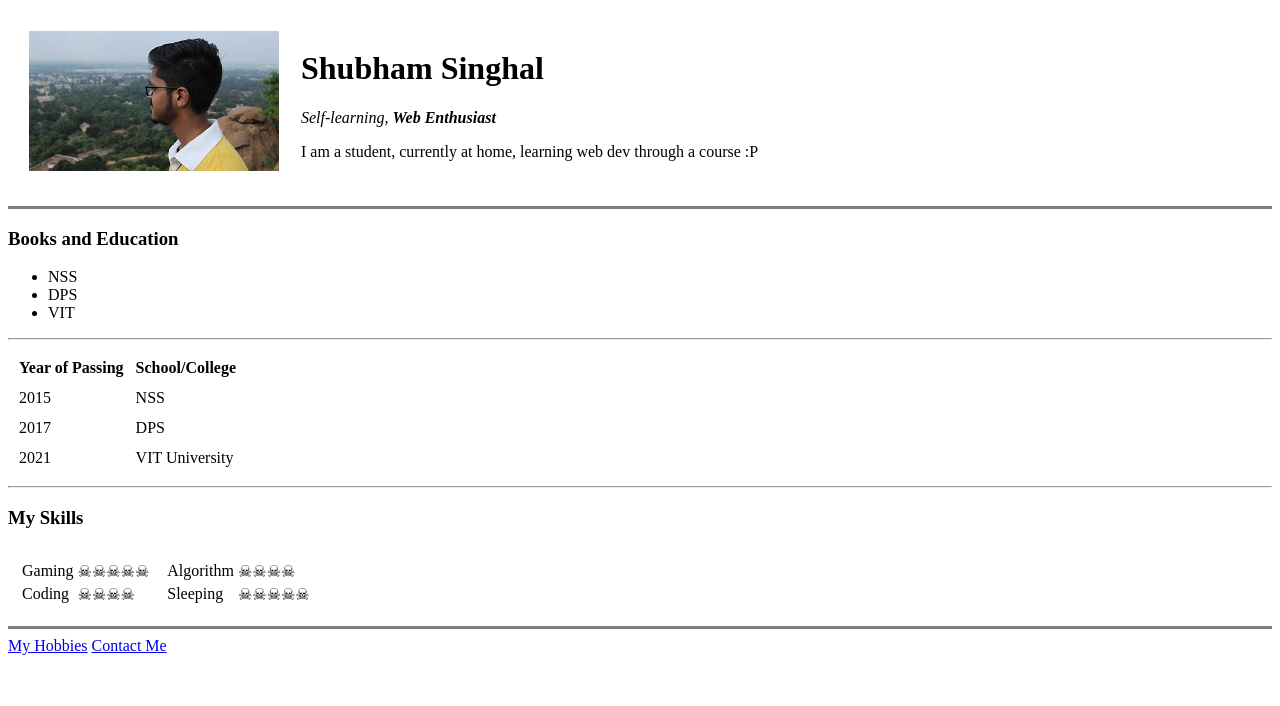
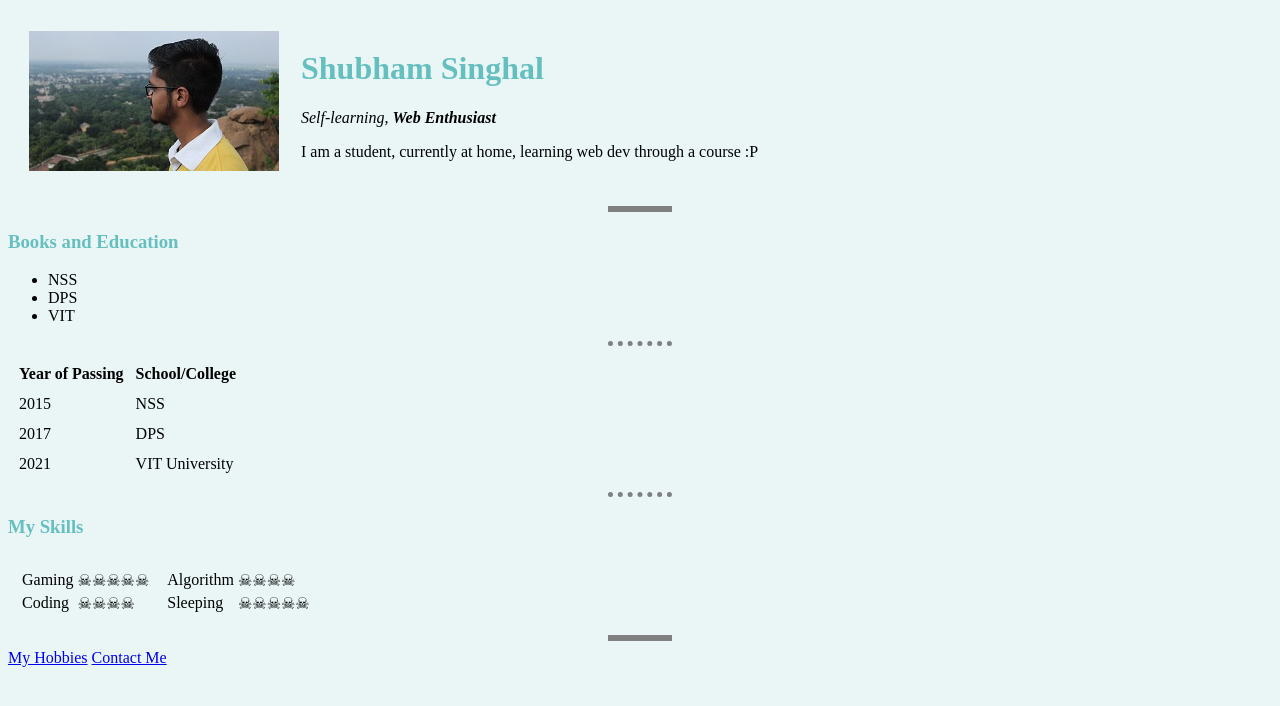
Before and after one commit to Shubham011190/CV, a plain HTML site: page index.html in a window 1280 px wide. Drawn offline with Linux system fonts and the light colour scheme.

Commit message:
css added

```diff
--- /dev/null
+++ b/css/styles.css
@@ -0,0 +1,16 @@
+body{
+  background-color: #eaf6f6
+}
+
+hr{
+  border-style: dotted none none;
+  width: 5%;
+  border-color: grey;
+  border-width: 5px;
+}
+h1{
+  color: #66bfbf;
+}
+h3{
+  color: #66bfbf;
+}
--- a/index.html
+++ b/index.html
@@ -3,6 +3,7 @@
   <head>
     <meta charset="utf-8">
     <title>My Website</title>
+      <link rel="stylesheet" href="css/styles.css">
   </head>
   <body>
     <table cellspacing="20">
```
Also changed, not shown: contact.html (+1 -0 lines), hobbies.html (+1 -0 lines).
